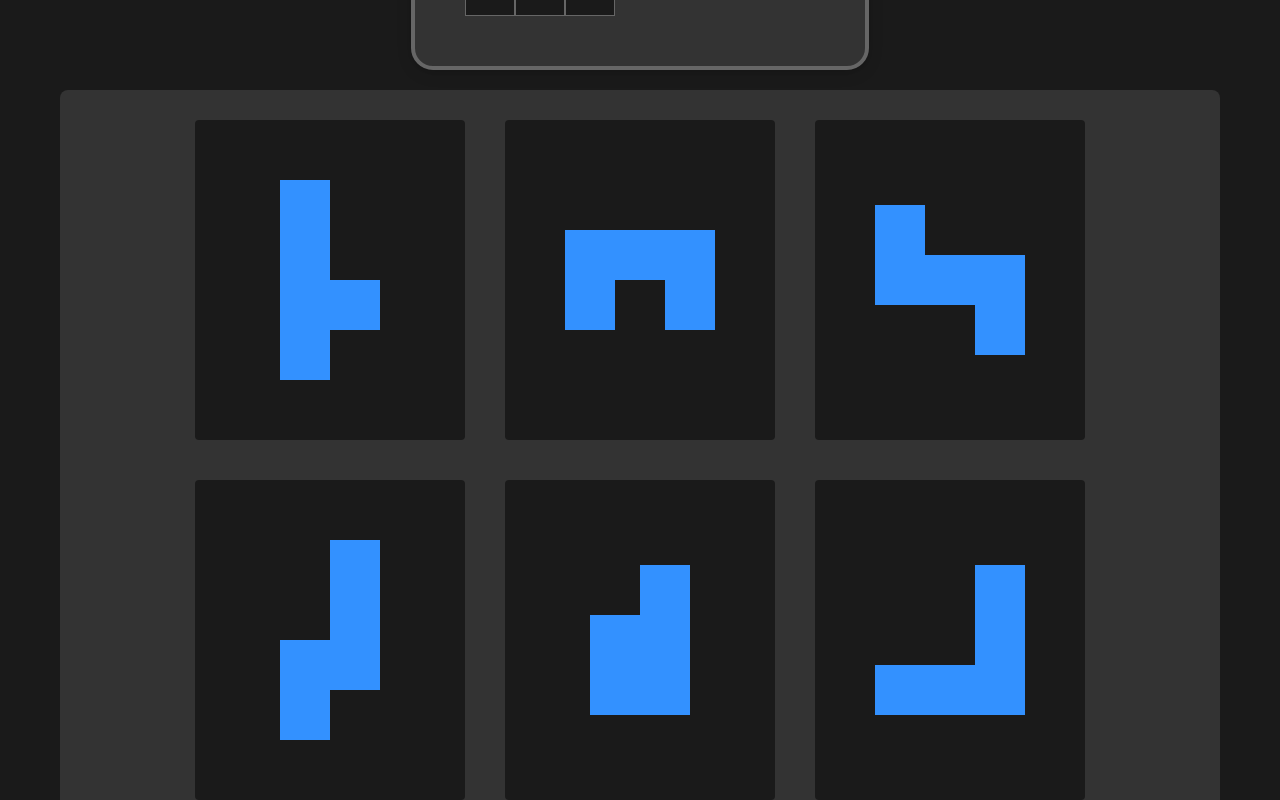
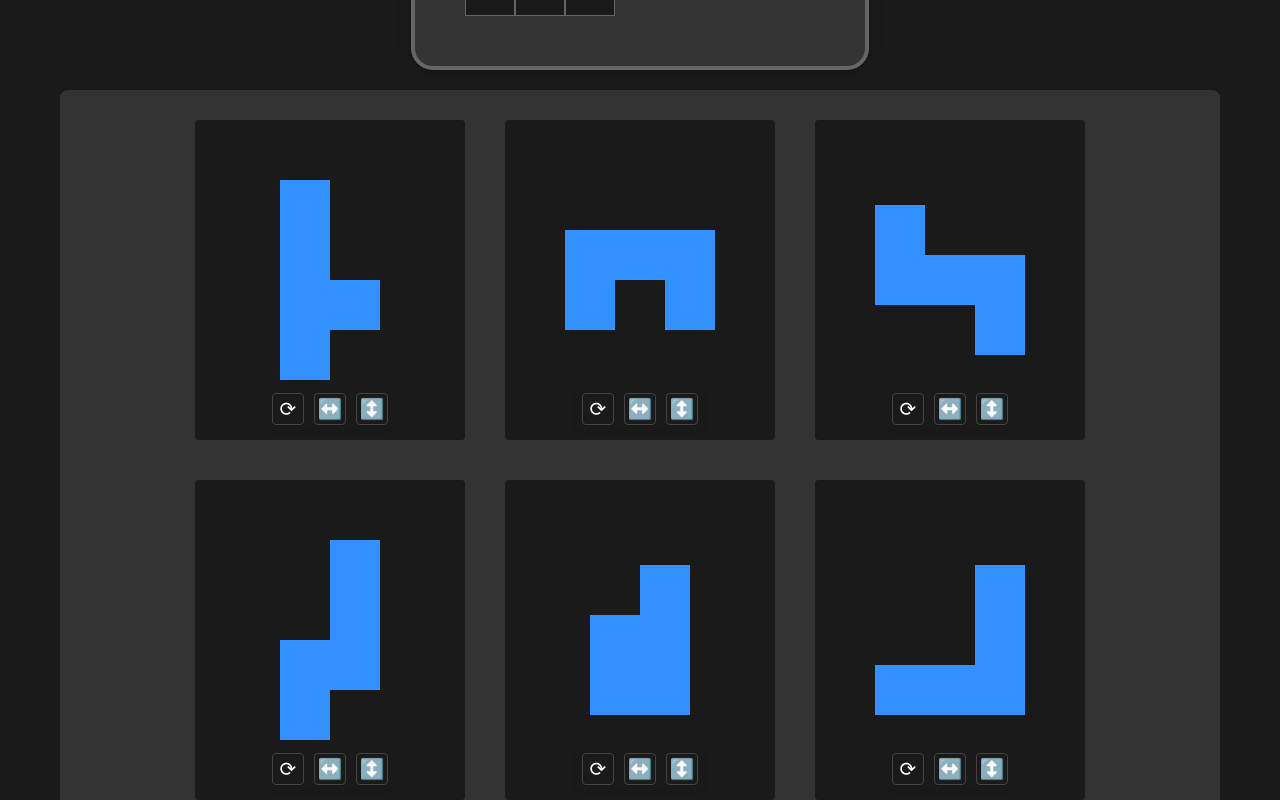
Before and after one commit to yoavain/calendar-puzzle, a React (Create React App) app: page / in a window 1280 px wide. Shown: the part 580-1380 px from the top of the page. Built offline with nearby package versions, Linux system fonts and the light colour scheme.

Commit message:
always on controllers

```diff
--- a/src/components/Game.tsx
+++ b/src/components/Game.tsx
@@ -309,6 +309,35 @@ export const Game: React.FC = () => {
         }
     };
 
+    // Add new handlers for per-piece controls
+    const handleRotatePiece = (pieceId: number) => {
+        if (gameState.isSolved) return;
+        const newPieces = [...gameState.pieces];
+        const pieceIndex = newPieces.findIndex(p => p.id === pieceId);
+        const piece = newPieces[pieceIndex];
+        const newRotation = ((piece.rotation + 90) % 360) as 0 | 90 | 180 | 270;
+        newPieces[pieceIndex] = { ...piece, rotation: newRotation };
+        pushState({ ...gameState, pieces: newPieces }, { type: 'ROTATE_PIECE', pieceId });
+    };
+
+    const handleFlipHPiece = (pieceId: number) => {
+        if (gameState.isSolved) return;
+        const newPieces = [...gameState.pieces];
+        const pieceIndex = newPieces.findIndex(p => p.id === pieceId);
+        const piece = newPieces[pieceIndex];
+        newPieces[pieceIndex] = { ...piece, isFlippedH: !piece.isFlippedH };
+        pushState({ ...gameState, pieces: newPieces }, { type: 'FLIP_PIECE_H', pieceId });
+    };
+
+    const handleFlipVPiece = (pieceId: number) => {
+        if (gameState.isSolved) return;
+        const newPieces = [...gameState.pieces];
+        const pieceIndex = newPieces.findIndex(p => p.id === pieceId);
+        const piece = newPieces[pieceIndex];
+        newPieces[pieceIndex] = { ...piece, isFlippedV: !piece.isFlippedV };
+        pushState({ ...gameState, pieces: newPieces }, { type: 'FLIP_PIECE_V', pieceId });
+    };
+
     return (
         <div className="app">
             <ThemeToggle />
@@ -360,14 +389,12 @@ export const Game: React.FC = () => {
                                     onClick={() => handlePieceSelect(piece.id)}
                                     data-testid={`piece-${piece.id}`}
                                 />
-                                {piece.id === gameState.selectedPieceId && (
-                                    <PieceControls
-                                        piece={piece}
-                                        onRotate={handleRotate}
-                                        onFlipH={handleFlipH}
-                                        onFlipV={handleFlipV}
-                                    />
-                                )}
+                                <PieceControls
+                                    piece={piece}
+                                    onRotate={() => handleRotatePiece(piece.id)}
+                                    onFlipH={() => handleFlipHPiece(piece.id)}
+                                    onFlipV={() => handleFlipVPiece(piece.id)}
+                                />
                             </div>
                         ))}
                 </div>
```
